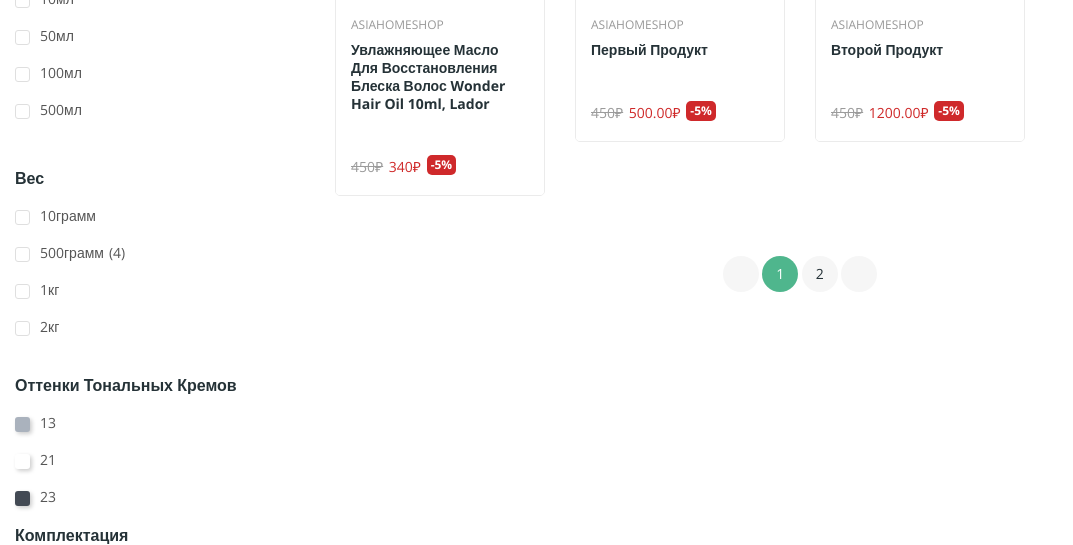
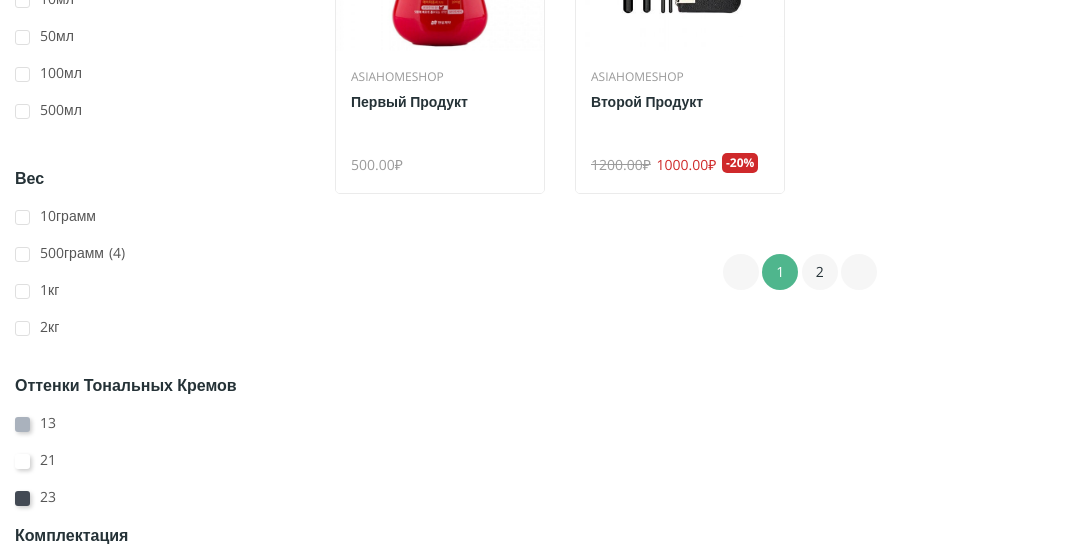
Before and after one commit to AlexTheMaggot/asiahomeshop, a Django app: page /shop/ in a window 1280 px wide. Shown: the part 762-1307 px from the top of the page, without its empty margins (0-1073 px from the left). Run offline with Django 3.2, Linux system fonts and the light colour scheme; data comes from the database, SQL or seed files in the repository; both versions use the stored data as it was after the commit; some libraries are stand-ins or nearby versions; some web fonts are replaced.

Commit message:
fixed shop list

```diff
--- a/asiahomeshop/mainapp/admin.py
+++ b/asiahomeshop/mainapp/admin.py
@@ -12,7 +12,7 @@ admin.site.register(Category, CategoryConfig)
 
 
 class ProductConfig(admin.ModelAdmin):
-    fields = ('name', 'category', 'price', 'slug_product')
+    fields = ('name', 'category', 'img1', 'img2', 'price', 'price_disc', 'discount', 'new', 'rating', 'slug_product')
     list_display = ('name', 'category', 'price')
     prepopulated_fields = {'slug_product': ('name',)}
 
--- a/asiahomeshop/mainapp/templates/mainapp/shop.html
+++ b/asiahomeshop/mainapp/templates/mainapp/shop.html
@@ -72,12 +72,13 @@
                                     <!-- Tab One Start -->
                                     <div id="shop-1" class="tab-pane active">
                                         <div class="row">
+                                            {% for p in products %}
                                             <div class="col-xl-3 col-md-6 col-lg-4 col-sm-6 col-xs-12">
                                                 <article class="list-product">
                                                     <div class="img-block">
                                                         <a href="single-product-variable.html" class="thumbnail">
-                                                            <img class="first-img" src="{% static 'images/product-image/asiahome/1pro.png' %}" alt="" />
-                                                            <img class="second-img" src="{% static 'images/product-image/asiahome/1pro.png' %}" alt="" />
+                                                            <img class="first-img" src="{{ p.img1.url }}" alt="" />
+                                                            <img class="second-img" src="{{ p.img2.url }}" alt="" />
                                                         </a>
                                                         <div class="quick-view">
                                                             <a class="quick_view" href="shop-left-sidebar.html#" data-link-action="quickview" title="Quick view" data-toggle="modal" data-target="#exampleModal">
@@ -85,12 +86,37 @@
                                                             </a>
                                                         </div>
                                                     </div>
+                                                    {% if p.new == True %}
                                                     <ul class="product-flag">
                                                         <li class="new">Новый</li>
                                                     </ul>
+                                                    {% endif %}
                                                     <div class="product-decs">
                                                         <a class="inner-link" href="shop-4-column.html"><span>Asiahomeshop</span></a>
-                                                        <h2><a href="single-product-variable.html" class="product-link">Увлажняющее масло для восстановления блеска волос Wonder Hair Oil 10ml, Lador</a></h2>
+                                                        <h2><a href="single-product-variable.html" class="product-link">{{ p.name }}</a></h2>
+                                                        {% if p.rating == '1' %}
+                                                        <div class="rating-product">
+                                                            <i class="ion-android-star"></i>
+                                                        </div>
+                                                        {% elif p.rating == '2' %}
+                                                        <div class="rating-product">
+                                                            <i class="ion-android-star"></i>
+                                                            <i class="ion-android-star"></i>
+                                                        </div>
+                                                        {% elif p.rating == '3' %}
+                                                        <div class="rating-product">
+                                                            <i class="ion-android-star"></i>
+                                                            <i class="ion-android-star"></i>
+                                                            <i class="ion-android-star"></i>
+                                                        </div>
+                                                        {% elif p.rating == '4' %}
+                                                        <div class="rating-product">
+                                                            <i class="ion-android-star"></i>
+                                                            <i class="ion-android-star"></i>
+                                                            <i class="ion-android-star"></i>
+                                                            <i class="ion-android-star"></i>
+                                                        </div>
+                                                        {% else %}
                                                         <div class="rating-product">
                                                             <i class="ion-android-star"></i>
                                                             <i class="ion-android-star"></i>
@@ -98,59 +124,18 @@
                                                             <i class="ion-android-star"></i>
                                                             <i class="ion-android-star"></i>
                                                         </div>
+                                                        {% endif %}
                                                         <div class="pricing-meta">
                                                             <ul>
-                                                                <li class="old-price">450&#8381;</li>
-                                                                <li class="current-price">340&#8381;</li>
-                                                                <li class="discount-price">-5%</li>
-                                                            </ul>
-                                                        </div>
-                                                    </div>
-                                                    <div class="add-to-link">
-                                                        <ul>
-                                                            <li class="cart"><a class="cart-btn" href="shop-left-sidebar.html#">В корзину </a></li>
-                                                            <li>
-                                                                <a href="wishlist.html"><i class="ion-android-favorite-outline"></i></a>
-                                                            </li>
-                                                            <li>
-                                                                <a href="compare.html"><i class="ion-ios-shuffle-strong"></i></a>
-                                                            </li>
-                                                        </ul>
-                                                    </div>
-                                                </article>
-                                            </div>
-                                            {% for p in products %}
-                                            <div class="col-xl-3 col-md-6 col-lg-4 col-sm-6 col-xs-12">
-                                                <article class="list-product">
-                                                    <div class="img-block">
-                                                        <a href="single-product-variable.html" class="thumbnail">
-                                                            <img class="first-img" src="{% static 'images/product-image/asiahome/1pro.png' %}" alt="" />
-                                                            <img class="second-img" src="{% static 'images/product-image/asiahome/1pro.png' %}" alt="" />
-                                                        </a>
-                                                        <div class="quick-view">
-                                                            <a class="quick_view" href="shop-left-sidebar.html#" data-link-action="quickview" title="Quick view" data-toggle="modal" data-target="#exampleModal">
-                                                                <i class="ion-ios-search-strong"></i>
-                                                            </a>
-                                                        </div>
-                                                    </div>
-                                                    <ul class="product-flag">
-                                                        <li class="new">Новый</li>
-                                                    </ul>
-                                                    <div class="product-decs">
-                                                        <a class="inner-link" href="shop-4-column.html"><span>Asiahomeshop</span></a>
-                                                        <h2><a href="single-product-variable.html" class="product-link">{{ p.name }}</a></h2>
-                                                        <div class="rating-product">
-                                                            <i class="ion-android-star"></i>
-                                                            <i class="ion-android-star"></i>
-                                                            <i class="ion-android-star"></i>
-                                                            <i class="ion-android-star"></i>
-                                                            <i class="ion-android-star"></i>
-                                                        </div>
-                                                        <div class="pricing-meta">
-                                                            <ul>
-                                                                <li class="old-price">450&#8381;</li>
-                                                                <li class="current-price">{{ p.price }}&#8381;</li>
-                                                                <li class="discount-price">-5%</li>
+                                                                {% if p.price_disc %}
+                                                                <li class="old-price">{{ p.price }}&#8381;</li>
+                                                                <li class="current-price">{{ p.price_disc }}&#8381;</li>
+                                                                {% else %}
+                                                                <li class="old-price not-cut">{{ p.price }}&#8381;</li>
+                                                                {% endif %}
+                                                                {% if p.discount %}
+                                                                <li class="discount-price">-{{ p.discount }}%</li>
+                                                                {% endif %}
                                                             </ul>
                                                         </div>
                                                     </div>
--- a/asiahomeshop/mainapp/templates/wrapper.html
+++ b/asiahomeshop/mainapp/templates/wrapper.html
@@ -5,6 +5,7 @@
         <meta charset="UTF-8" />
         <meta name="viewport" content="width=device-width, initial-scale=1.0" />
         <meta http-equiv="X-UA-Compatible" content="ie=edge" />
+        <meta http-equiv="Pragma" content="no-cache" />
         <title>{% block title %}TITLE NOT FOUND{% endblock %}</title>
         <!-- Favicon -->
         <link rel="shortcut icon" type="image/x-icon" href="{% static 'images/favicon/favicon.png' %}" />
```
Also changed, not shown: asiahomeshop/mainapp/models.py (+17 -1 lines), asiahomeshop/db.sqlite3, asiahomeshop/mainapp/media/static/img/products/13.jpg (added), asiahomeshop/mainapp/media/static/img/products/14.jpg (added), asiahomeshop/mainapp/media/static/img/products/1pro.png (added), asiahomeshop/mainapp/media/static/img/products/3pro.png (added), asiahomeshop/mainapp/media/static/img/products/4pro.png (added), asiahomeshop/mainapp/migrations/0002_auto_20200820_0100.py (added), asiahomeshop/mainapp/migrations/0003_auto_20200820_0102.py (added), asiahomeshop/mainapp/migrations/0004_product_price_disc.py (added), asiahomeshop/mainapp/migrations/0005_product_discount.py (added), asiahomeshop/mainapp/migrations/0006_remove_product_price_disc.py (added), asiahomeshop/mainapp/migrations/0007_product_price_disc.py (added), asiahomeshop/mainapp/migrations/0008_auto_20200820_0142.py (added), 2 more files.
